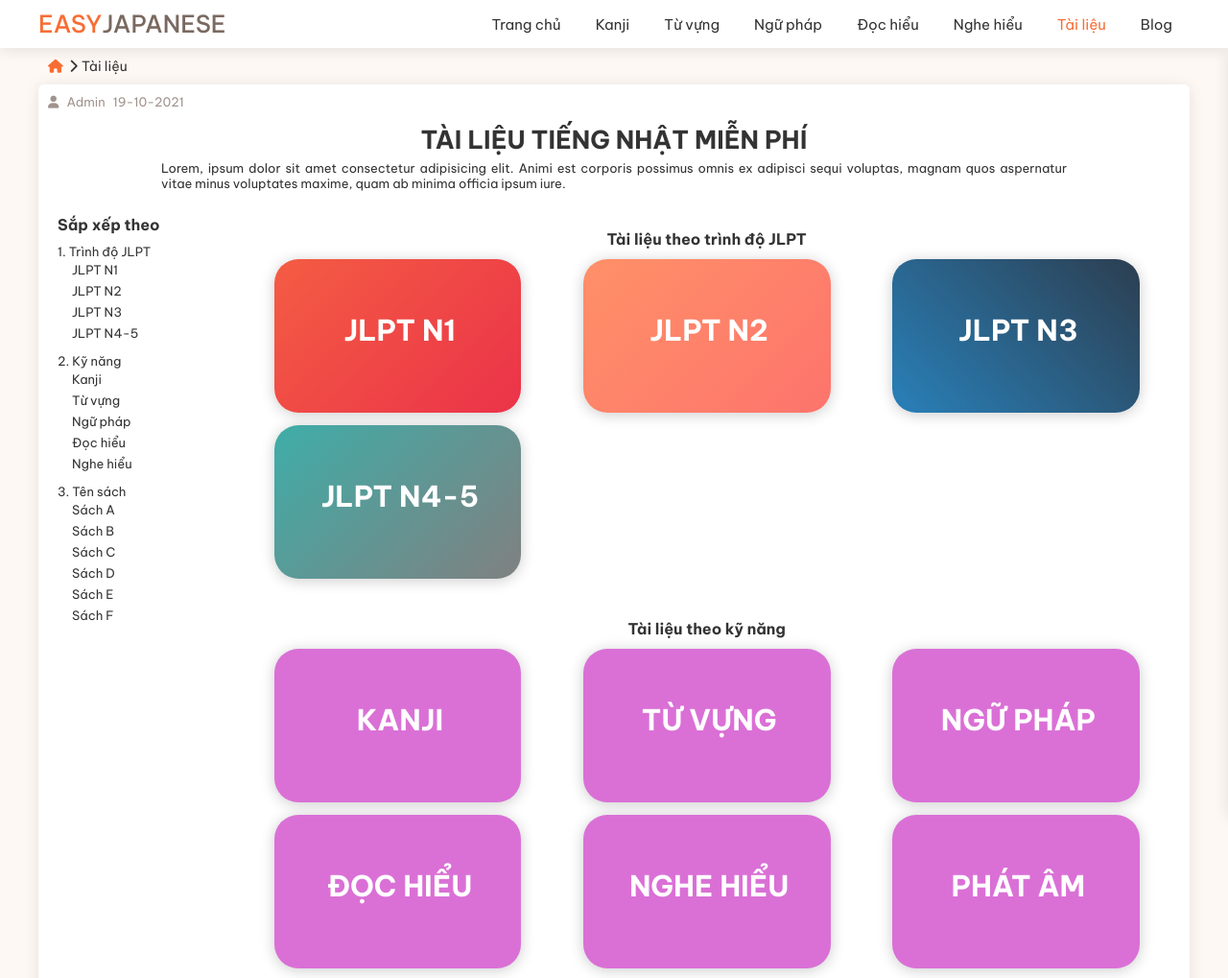
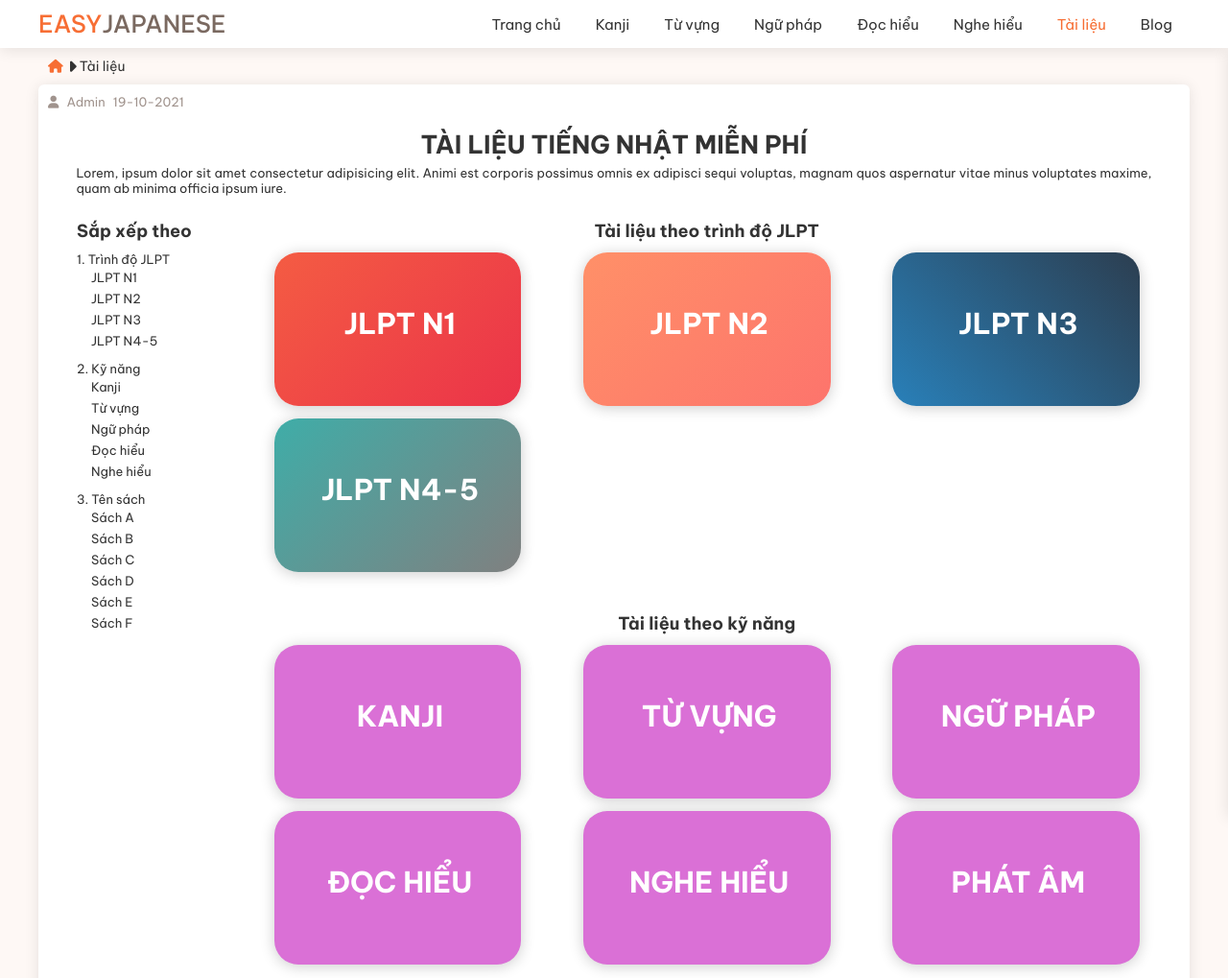
Before and after one commit to PhuongNamLeNguyen/neko.edu.vn, a plain HTML site: page tai-lieu/index.html in a window 1280 px wide. Shown: the top 1019 px of the page at 96% size. Drawn offline with Linux system fonts and the light colour scheme.

Commit message:
Update Margin Paddgin Page Tai-lieu

```diff
--- a/tai-lieu/index.html
+++ b/tai-lieu/index.html
@@ -99,7 +99,7 @@
     <div class="grid wide">
         <div class="document__previous-link">
             <i class="home-icon fas fa-home"></i>
-            <i class="right-icon fas fa-chevron-right"></i>
+            <i class="right-icon fas fa-caret-right"></i>
             <span>Tài liệu</span>
         </div>
         <main id="document">
--- a/tai-lieu/main.css
+++ b/tai-lieu/main.css
@@ -1,4 +1,6 @@
 .document__previous-link {
+    display: flex;
+    align-items: center;
     margin: 10px 10px;
     align-items: center;
     font-size: 1.4rem;
@@ -10,7 +12,8 @@
 
 .document__previous-link .right-icon {
     min-width: 10px;
-    padding: 0 1px 0 3px;
+    padding: 0 3px 0 5px;
+    font-size: 1.8rem;
 }
 
 #document {
@@ -30,7 +33,7 @@
 }
 
 .document__header {
-    margin: 15px 0;
+    margin: 20px 0 0;
 }
 
 .document__header-title {
@@ -39,7 +42,7 @@
 }
 
 .document__header-desc {
-    width: 80%;
+    width: 95%;
     margin: 0 auto;
     text-align: justify;
 }
@@ -53,9 +56,14 @@
     padding: 10px 0;
 }
 
+.document__category {
+    margin-top: 15px;
+    padding-left: 20px;
+}
+
 .document__category-title,
 .book-list__title {
-    font-size: 1.6rem;
+    font-size: 1.8rem;
 }
 
 .document__category-item {
```
